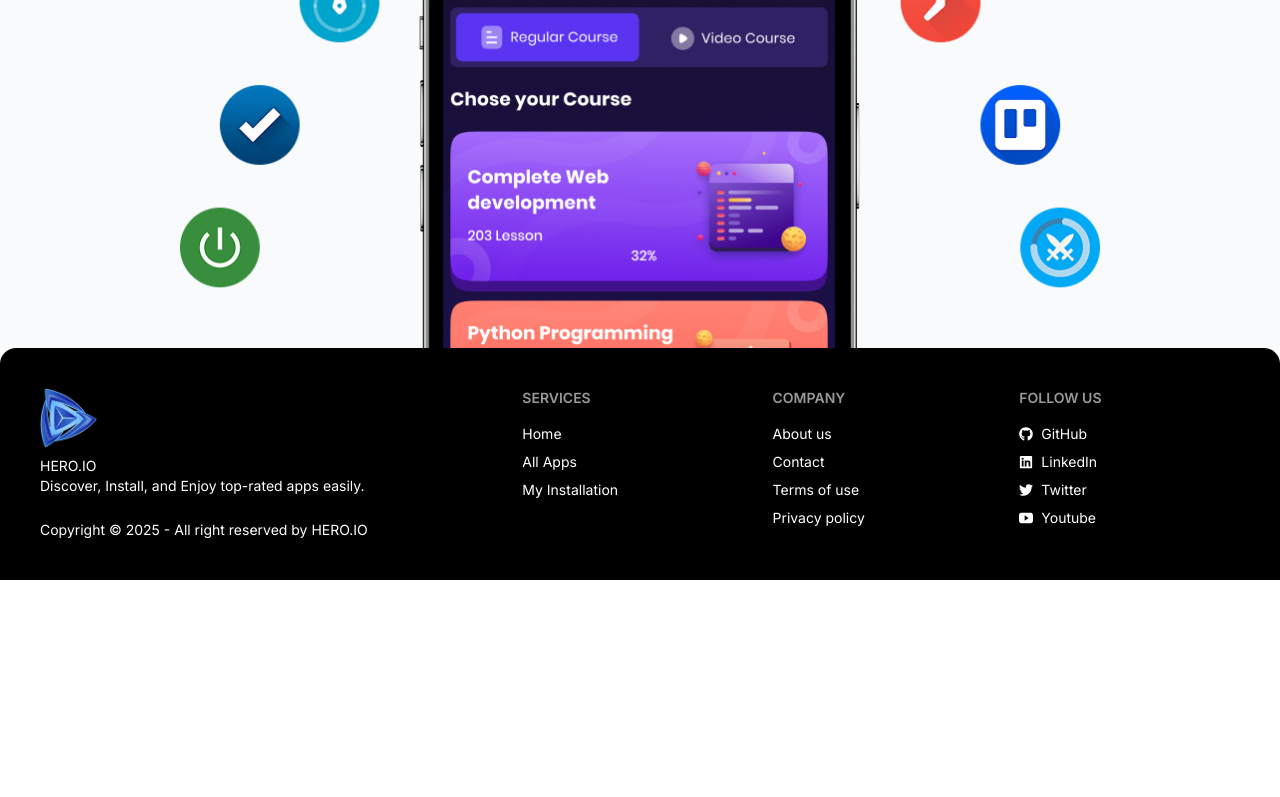
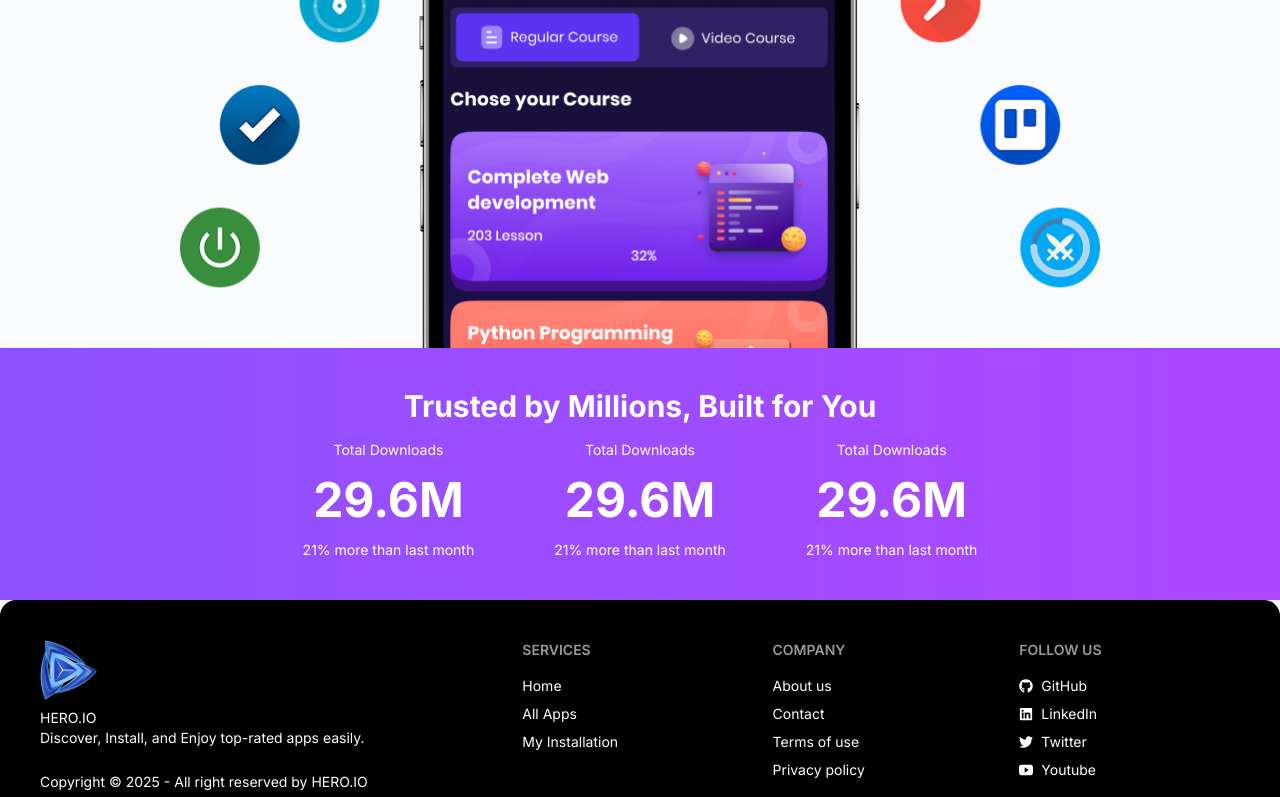
Before and after one commit to Sehabulislam/my-assignment-8, a React (Vite) app: page / in a window 1280 px wide. Shown: the part 462-1259 px from the top of the page. Before the commit the page ends 1042 px from the top, so only its background shows below. Built offline with nearby package versions, Linux system fonts and the light colour scheme.

Commit message:
added total Achievement section

```diff
--- a/src/Pages/Home/TotalAchieve.jsx
+++ b/src/Pages/Home/TotalAchieve.jsx
@@ -2,8 +2,25 @@ import React from 'react';
 
 const TotalAchieve = () => {
     return (
-        <div>
-
+        <div className='flex flex-col justify-center items-center py-10 bg-gradient-to-r from-violet-500 to-purple-500 text-white'>
+            <h1 className='text-3xl text-center font-bold'>Trusted by Millions, Built for You</h1>
+            <div className='flex flex-col md:flex-row justify-center items-center gap-10 md:gap-20 mt-4'>
+                <div className='space-y-4 text-center text-sm'>
+                    <p>Total Downloads</p>
+                    <h1 className='text-5xl font-bold'>29.6M</h1>
+                    <p>21% more than last month</p>
+                </div>
+                <div className='space-y-4 text-center text-sm'>
+                    <p>Total Downloads</p>
+                    <h1 className='text-5xl font-bold'>29.6M</h1>
+                    <p>21% more than last month</p>
+                </div>
+                <div className='space-y-4 text-center text-sm'>
+                    <p>Total Downloads</p>
+                    <h1 className='text-5xl font-bold'>29.6M</h1>
+                    <p>21% more than last month</p>
+                </div>
+            </div>
         </div>
     );
 };
```
